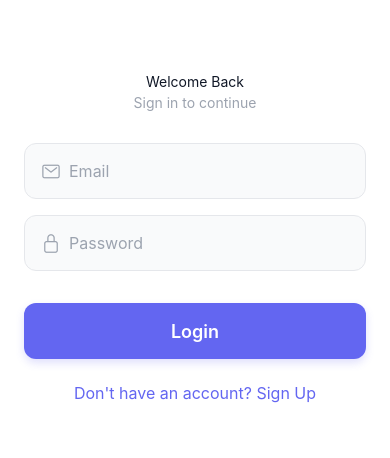
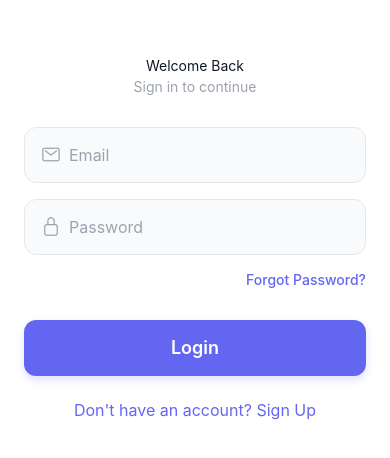
Before and after one commit to biruk-1/ClearME, a React Native app: screen /Settings in a window 390 px wide. Shown: the part 184-642 px from the top of the page. Built offline with nearby package versions, Linux system fonts and the light colour scheme; no server answers.

Commit message:
feat: add password reset functionality and logout confirmation to settings

```diff
--- a/src/context/AuthContext.js
+++ b/src/context/AuthContext.js
@@ -4,7 +4,8 @@ import {
   onAuthStateChanged,
   signInWithEmailAndPassword,
   createUserWithEmailAndPassword,
-  signOut
+  signOut,
+  sendPasswordResetEmail
 } from 'firebase/auth';
 
 const AuthContext = createContext({});
@@ -35,8 +36,12 @@ export const AuthProvider = ({ children }) => {
     return signOut(auth);
   };
 
+  const resetPassword = (email) => {
+    return sendPasswordResetEmail(auth, email);
+  };
+
   return (
-    <AuthContext.Provider value={{ user, loading, login, signup, logout }}>
+    <AuthContext.Provider value={{ user, loading, login, signup, logout, resetPassword }}>
       {!loading && children}
     </AuthContext.Provider>
   );
--- a/src/screens/LoginScreen.js
+++ b/src/screens/LoginScreen.js
@@ -10,7 +10,7 @@ const LoginScreen = ({ navigation }) => {
   const [email, setEmail] = useState('');
   const [password, setPassword] = useState('');
   const [loading, setLoading] = useState(false);
-  const { login } = useAuth();
+  const { login, resetPassword } = useAuth();
 
   const handleLogin = async () => {
     if (!email || !password) {
@@ -25,6 +25,20 @@ const LoginScreen = ({ navigation }) => {
       Alert.alert('Login Error', error.message);
     } finally {
       setLoading(false);
+    }
+  };
+
+  const handleForgotPassword = async () => {
+    if (!email) {
+      Alert.alert('Error', 'Please enter your email address to reset password');
+      return;
+    }
+
+    try {
+      await resetPassword(email);
+      Alert.alert('Success', 'Password reset email sent! Check your inbox.');
+    } catch (error) {
+      Alert.alert('Error', error.message);
     }
   };
 
@@ -64,6 +78,13 @@ const LoginScreen = ({ navigation }) => {
               secureTextEntry
             />
           </View>
+
+          <TouchableOpacity
+            style={styles.forgotPasswordButton}
+            onPress={handleForgotPassword}
+          >
+            <Text style={styles.forgotPasswordText}>Forgot Password?</Text>
+          </TouchableOpacity>
 
           <TouchableOpacity
             style={styles.button}
@@ -134,6 +155,15 @@ const styles = StyleSheet.create({
     color: colors.text,
     fontSize: 16,
   },
+  forgotPasswordButton: {
+    alignSelf: 'flex-end',
+    marginBottom: spacing.md,
+  },
+  forgotPasswordText: {
+    color: colors.primary,
+    fontSize: 14,
+    fontWeight: '500',
+  },
   button: {
     backgroundColor: colors.primary,
     borderRadius: 12,
--- a/src/screens/SettingsScreen.js
+++ b/src/screens/SettingsScreen.js
@@ -8,6 +8,7 @@ import Card from '../components/Card';
 import { getSettings, saveSettings, saveApiKey, getApiKey } from '../services/storageService';
 import { colors, gradients } from '../theme/colors';
 import { spacing, borderRadius } from '../theme/spacing';
+import { useAuth } from '../context/AuthContext';
 
 /**
  * Settings Screen - Basic Configuration
@@ -18,6 +19,7 @@ const SettingsScreen = ({ navigation }) => {
   const [language, setLanguage] = useState('en');
   const [notifications, setNotifications] = useState(true);
   const [loading, setLoading] = useState(false);
+  const { logout } = useAuth();
 
   useEffect(() => {
     loadSettings();
@@ -56,6 +58,27 @@ const SettingsScreen = ({ navigation }) => {
     } finally {
       setLoading(false);
     }
+  };
+
+  const handleLogout = async () => {
+    Alert.alert(
+      'Logout',
+      'Are you sure you want to logout?',
+      [
+        { text: 'Cancel', style: 'cancel' },
+        {
+          text: 'Logout',
+          style: 'destructive',
+          onPress: async () => {
+            try {
+              await logout();
+            } catch (error) {
+              Alert.alert('Error', 'Failed to logout');
+            }
+          }
+        }
+      ]
+    );
   };
 
   return (
@@ -216,6 +239,16 @@ const SettingsScreen = ({ navigation }) => {
             icon={<Ionicons name="checkmark" size={20} color="#FFFFFF" />}
             style={styles.saveButton}
           />
+
+          <Button
+            title="Logout"
+            onPress={handleLogout}
+            variant="outline"
+            fullWidth
+            icon={<Ionicons name="log-out-outline" size={20} color={colors.error || '#EF4444'} />}
+            style={styles.logoutButton}
+            textStyle={{ color: colors.error || '#EF4444' }}
+          />
         </View>
       </ScrollView>
     </SafeAreaView>
@@ -339,6 +372,11 @@ const styles = StyleSheet.create({
   saveButton: {
     marginTop: spacing.lg,
   },
+  logoutButton: {
+    marginTop: spacing.md,
+    borderColor: colors.error || '#EF4444',
+    marginBottom: spacing.xl,
+  },
 });
 
 export default SettingsScreen;
```
